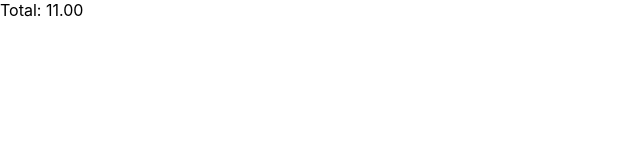
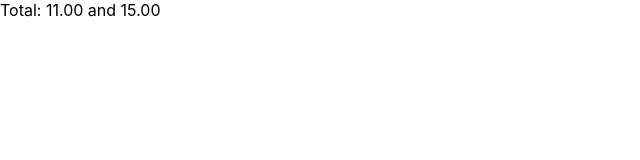
Before and after one commit to PlanetofJay/my-ts-app, a React (Create React App) app: page / in a window 1280 px wide. Shown: the top 160 px of the page, without its empty margins (0-640 px from the left). Built offline with nearby package versions, Linux system fonts and the light colour scheme.

Commit message:
test third value

```diff
--- a/src/App.tsx
+++ b/src/App.tsx
@@ -1,8 +1,10 @@
 function App() {
   const calcTotal = (value1: number, value2: number, value3?: number) => {
-
-    // explicitly declare the type
     let sum: number = value1 + value2;
+    if (value3) {
+      // sum = sum + value3;
+      sum += value3;
+    }
     return sum.toFixed(2);
   }
 
@@ -12,7 +14,7 @@
 
   return (
     <div>
-      Total: {total}
+      Total: {total} and {total2}
     </div>
   );
 }
```
